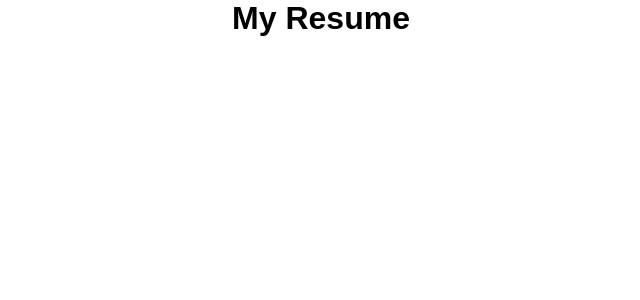
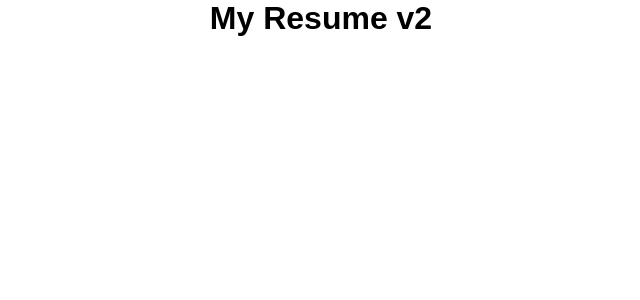
Before and after one commit to aamarnathkp/myresume_v2, a React (Create React App) app: page / in a window 1280 px wide. Shown: the top 300 px of the page, without its empty margins (319-959 px from the left). Built offline with nearby package versions, Linux system fonts and the light colour scheme.

Commit message:
new change

```diff
--- a/src/App.js
+++ b/src/App.js
@@ -3,7 +3,7 @@ import "./App.css";
 function App() {
     return (
         <div className='App'>
-            <h1>My Resume</h1>
+            <h1>My Resume v2</h1>
         </div>
     );
 }
```
